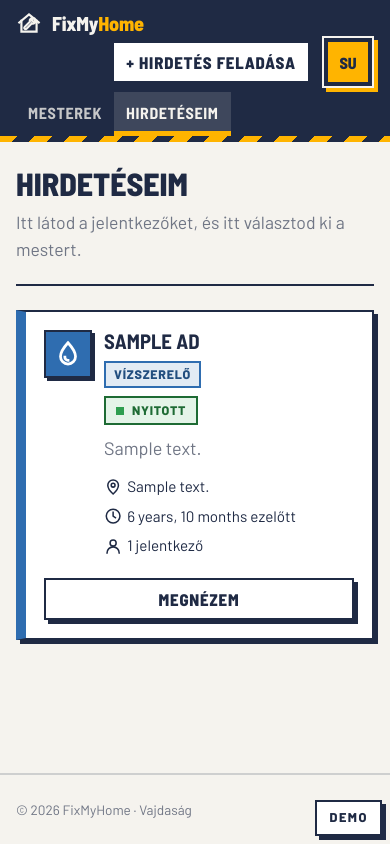
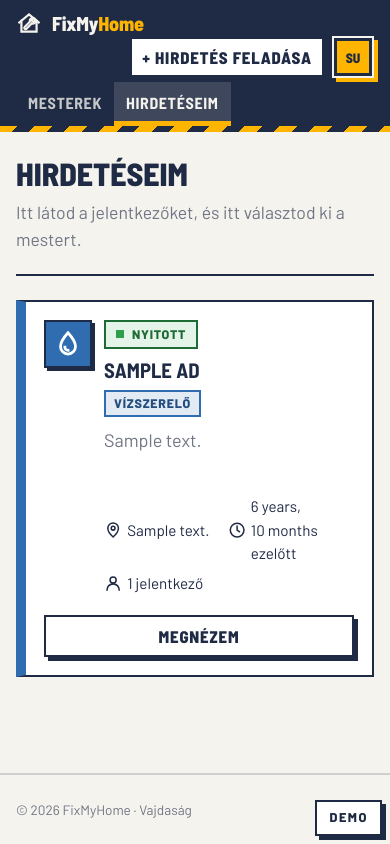
Before and after one commit to Umbra-tech04/FixMyHome, a Django app: page /hirdeteseim/ in a window 390 px wide. Run offline with Django 5.2, Linux system fonts and the light colour scheme; a user stored in the database is signed in; data comes from the database, SQL or seed files in the repository; tables that the repository leaves empty hold one stand-in row (values such as "Sample post"); parts of the project's set-up code (start-up, migrations or seed data) failed here and were passed over.

Commit message:
fix: egyforma kártyák, gombok egy sorban, távolság fix helyen, kártyaárnyék nélkül #9

```diff
--- a/static/css/base.css
+++ b/static/css/base.css
@@ -113,7 +113,7 @@ main.container > :nth-child(2) { animation-delay: .06s; } main.container > :nth-
 .card h3 { font-size: 1.3rem; margin: 0 0 6px; }
 .card-top { display: flex; flex-wrap: wrap; justify-content: space-between; align-items: flex-start; gap: 8px 16px; }
 .card-top > div { flex: 1 1 160px; min-width: 0; }
-.card-sub { color: var(--muted); display: flex; gap: 8px; align-items: center; margin: 0; }
+.card-sub { color: var(--muted); display: flex; flex-wrap: wrap; gap: 4px 8px; align-items: center; margin: 0; }
 .card-actions { display: flex; gap: 10px; flex-wrap: wrap; margin-top: 20px; }
 .card p { margin: 10px 0 0; }
 
@@ -311,7 +311,7 @@ dialog.modal::backdrop { background: rgba(10,12,18,.55); animation: fade .3s bot
 .card-desc { color: var(--muted); margin: 10px 0 0; display: -webkit-box; -webkit-box-orient: vertical; -webkit-line-clamp: 2; line-clamp: 2; overflow: hidden; }
 .card-facts { display: flex; flex-wrap: wrap; align-items: center; gap: 6px 18px; margin-top: 12px; font-size: .95rem; }
 .card-facts > span { display: inline-flex; align-items: center; gap: 5px; }
-.price { font-weight: 800; }
+.price { font-weight: 800; white-space: nowrap; }
 .avail { color: #1E7A3A; font-weight: 700; }
 .avail::before { content: ""; width: 10px; height: 10px; background: currentColor; }
 .avail-off { color: var(--muted); }
@@ -324,6 +324,24 @@ dialog.modal::backdrop { background: rgba(10,12,18,.55); animation: fade .3s bot
 .badge-withdrawn, .badge-rejected { background: #FBE5E1; color: #A12A1E; border-color: #A12A1E; --dot: #C0392B; }
 .badge-withdrawn::before, .badge-rejected::before { box-shadow: none; }
 
+/* ---------- Egyforma kártyák (felhasználói kérés): árnyék nélkül, a gombsor mindig a kártya alján ---------- */
+.card { box-shadow: none; }
+.sheet .card { box-shadow: var(--shadow); } /* a térképen kell a kiemelés */
+.card.hoverable:hover, .card-link:hover { transform: translateY(-3px); box-shadow: none; border-color: var(--cat, var(--accent)); }
+.card-list > .card { display: flex; flex-direction: column; height: 100%; }
+.card-list > .card > .card-actions { margin-top: auto; padding-top: 20px; }
+/* Fejléc: név+szakma balra (tördelődhet), a távolság fix oszlopban jobbra – sosem törik a név alá */
+.card-top { display: grid; grid-template-columns: minmax(0, 1fr) auto; align-items: start; gap: 4px 16px; }
+.card-top > div { min-width: 0; }
+/* Ahol jobbra állapotcímke van (szolgáltatás, munka, jelentkező): a címke mindig felül, a cím alatta – minden kártyán ugyanígy */
+.card-top:has(> .badge) { display: flex; flex-direction: column-reverse; align-items: flex-start; gap: 10px; }
+.card-top:has(> .badge) > div { width: 100%; flex: none; }
+/* Leírás: mindig 2 sornyi hely, akkor is, ha rövidebb */
+.card-desc { min-height: calc(2 * 1.55em); }
+/* Tény-sorok fix rendben: 1. sor település | ár, 2. sor elérhetőség (vagy állapot | idő) */
+.card-facts { display: grid; grid-template-columns: repeat(2, auto); justify-content: start; gap: 6px 18px; }
+.card-facts > .avail { grid-column: 1 / -1; }
+
 /* ---------- Mobil (≤768px): a menü vízszintesen görgethető második sor, 1 oszlop, teljes szélességű gombok ---------- */
 @media (max-width: 768px) {
   body { font-size: 17px; }
@@ -333,7 +351,9 @@ dialog.modal::backdrop { background: rgba(10,12,18,.55); animation: fade .3s bot
   .site-header .container { flex-wrap: wrap; height: auto; gap: 0 12px; padding-top: 10px; }
   .logo { font-size: 1.25rem; }
   .header-cta { margin-left: auto; }
-  .btn-header { min-height: 42px; padding: 0 12px; font-size: .85rem; letter-spacing: 0; }
+  .header-cta { gap: 8px; }
+  .btn-header { min-height: 40px; padding: 0 10px; font-size: .78rem; letter-spacing: 0; }
+  .profile .avatar { width: 32px; height: 32px; font-size: .85rem; }
   .btn-header .icon { display: none; }
   .logo svg { width: 26px; height: 26px; }
   .main-nav { order: 3; width: 100%; height: 48px; overflow-x: auto; scrollbar-width: none; gap: 0; }
@@ -342,7 +362,7 @@ dialog.modal::backdrop { background: rgba(10,12,18,.55); animation: fade .3s bot
   .main-nav a { padding: 0 12px; font-size: 1rem; }
   .icon-btn { width: 42px; height: 42px; }
   .profile-name, .caret { display: none; }
-  .profile summary { padding: 4px; }
+  .profile summary { padding: 3px; }
   .main-nav a { height: 40px; }
 
   /* body-szintű szelektor, hogy a téma (pl. B 3,4rem) nagy címét is felülírja */
@@ -352,7 +372,6 @@ dialog.modal::backdrop { background: rgba(10,12,18,.55); animation: fade .3s bot
 
   .card-list, .grid-2, .form-row, .role-pick { grid-template-columns: 1fr; }
   .card { padding: 18px; }
-  .card-top { flex-wrap: wrap; }
   .trade-icon { width: 48px; height: 48px; }
   .card-main { gap: 12px; }
   .card-actions .btn, .modal-actions .btn { flex: 1; }
```
Also changed, not shown: design/base.css (+24 -5 lines).
